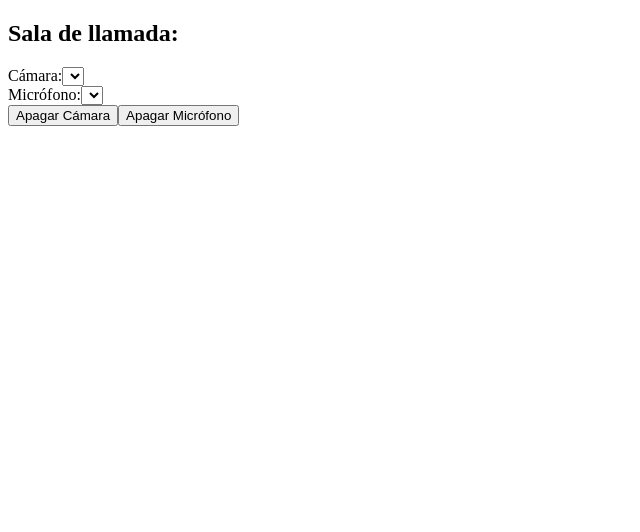
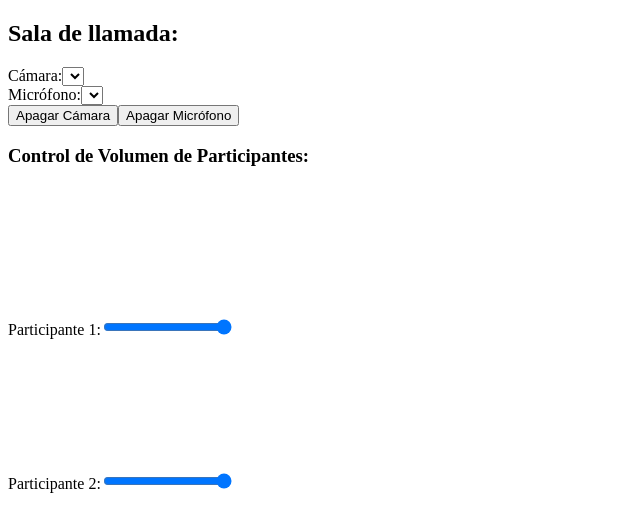
Before and after one commit to IagoPL/KDD, a React (Create React App) app in the folder frontend/: page /call/1 in a window 1280 px wide. Shown: the top 532 px of the page, without its empty margins (0-640 px from the left). Built offline with nearby package versions, Linux system fonts and the light colour scheme.

Commit message:
Control de volumen individual agregado para cada participante en la videollamada

```diff
--- a/frontend/src/pages/Call/CallPage.js
+++ b/frontend/src/pages/Call/CallPage.js
@@ -10,6 +10,10 @@ const CallPage = ({ roomId }) => {
     const [stream, setStream] = useState(null);
     const [isVideoEnabled, setIsVideoEnabled] = useState(true);
     const [isAudioEnabled, setIsAudioEnabled] = useState(true);
+    const [participants, setParticipants] = useState([
+        { id: 1, ref: useRef(), volume: 1 },
+        { id: 2, ref: useRef(), volume: 1 }
+    ]); // Simulación de participantes con referencias y volúmenes individuales
 
     // Función para obtener los dispositivos de video y audio
     const getDevices = async () => {
@@ -64,6 +68,19 @@ const CallPage = ({ roomId }) => {
         }
     };
 
+    // Controlador de volumen individual para cada participante
+    const handleVolumeChange = (id, newVolume) => {
+        setParticipants(prevParticipants =>
+            prevParticipants.map(participant =>
+                participant.id === id ? { ...participant, volume: newVolume } : participant
+            )
+        );
+        const participant = participants.find(participant => participant.id === id);
+        if (participant && participant.ref.current) {
+            participant.ref.current.volume = newVolume;
+        }
+    };
+
     return (
         <div>
             <h2>Sala de llamada: {roomId}</h2>
@@ -100,7 +117,26 @@ const CallPage = ({ roomId }) => {
                 </button>
             </div>
 
-            {/* Elemento de video para la transmisión */}
+            {/* Control de volumen individual para cada participante */}
+            <div>
+                <h3>Control de Volumen de Participantes:</h3>
+                {participants.map(participant => (
+                    <div key={participant.id}>
+                        <label>Participante {participant.id}:</label>
+                        <input
+                            type="range"
+                            min="0"
+                            max="1"
+                            step="0.01"
+                            value={participant.volume}
+                            onChange={(e) => handleVolumeChange(participant.id, parseFloat(e.target.value))}
+                        />
+                        <video ref={participant.ref} autoPlay playsInline volume={participant.volume} />
+                    </div>
+                ))}
+            </div>
+
+            {/* Elemento de video para la transmisión propia */}
             <video ref={myVideo} autoPlay playsInline />
         </div>
     );
```
Also changed, not shown: 1 other file (tests, documents, lock files or other folders).
